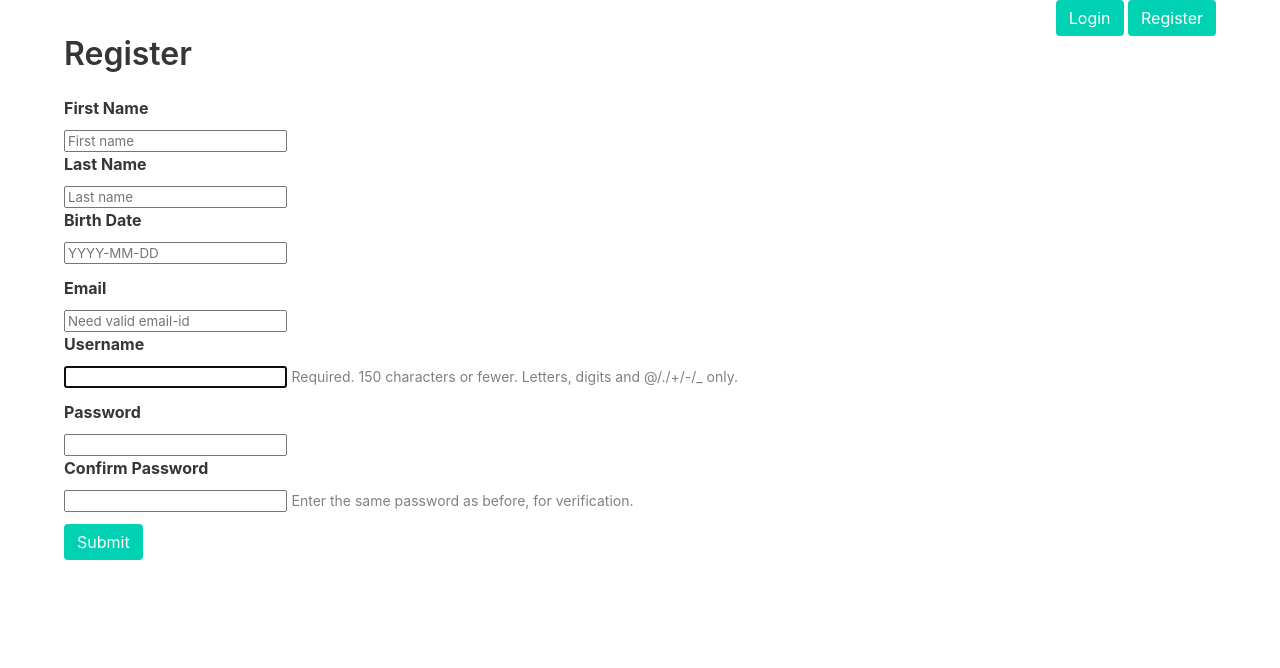
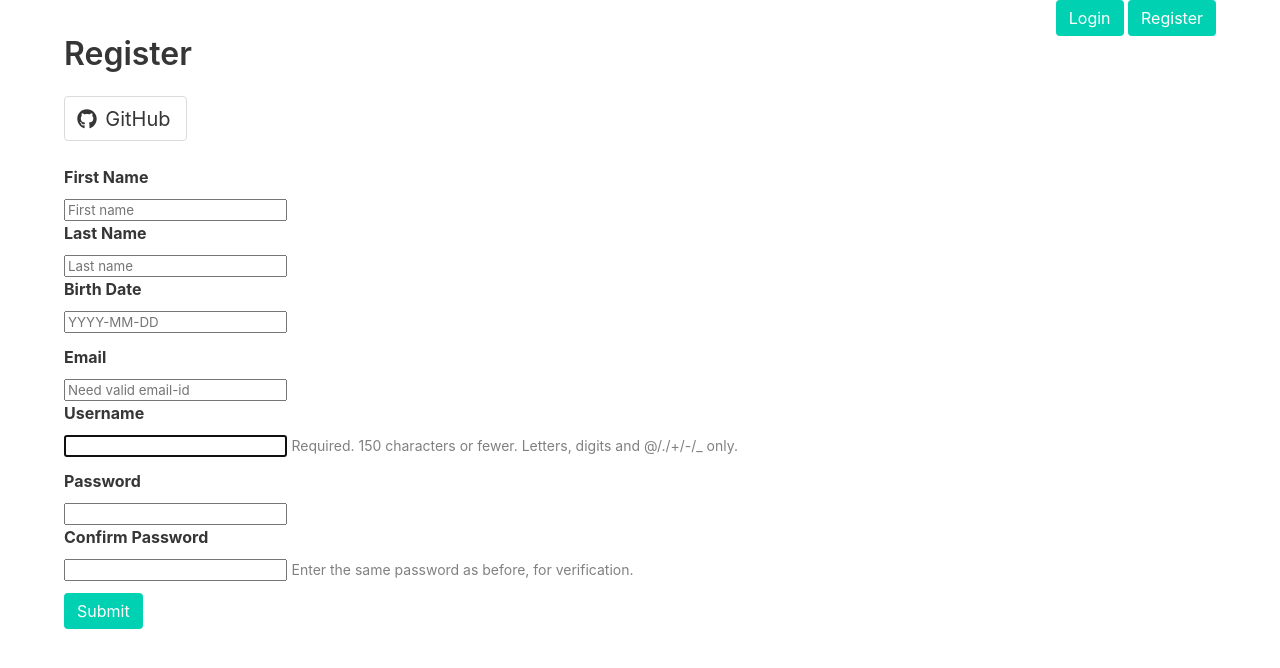
Before and after one commit to R3DDY97/CODE-BOOK, a Django app: page /register/ in a window 1280 px wide. Shown: the part 52-720 px from the top of the page. Run offline with Django 3.2, Linux system fonts and the light colour scheme; some libraries are stand-ins or nearby versions.

Commit message:
fix template

```diff
--- a/user/templates/registration/register.html
+++ b/user/templates/registration/register.html
@@ -10,6 +10,16 @@
 	  {% if form.errors %}
 	  <p> Errors in filling form try again </p>
 	  {% endif %}
+
+
+	  <p class="buttons">
+	    <a class="button is-medium" href="{% url 'social:begin' 'github' %}">
+	      <span class="icon is-medium">
+		<i class="fab fa-github"></i>
+	      </span>
+	      <span>GitHub</span>
+	    </a>
+	  </p>
 
 	  <div class="field">
 	    <label class="label">First Name</label>
```
Also changed, not shown: user/templates/registration/base.html (+2 -7 lines).
